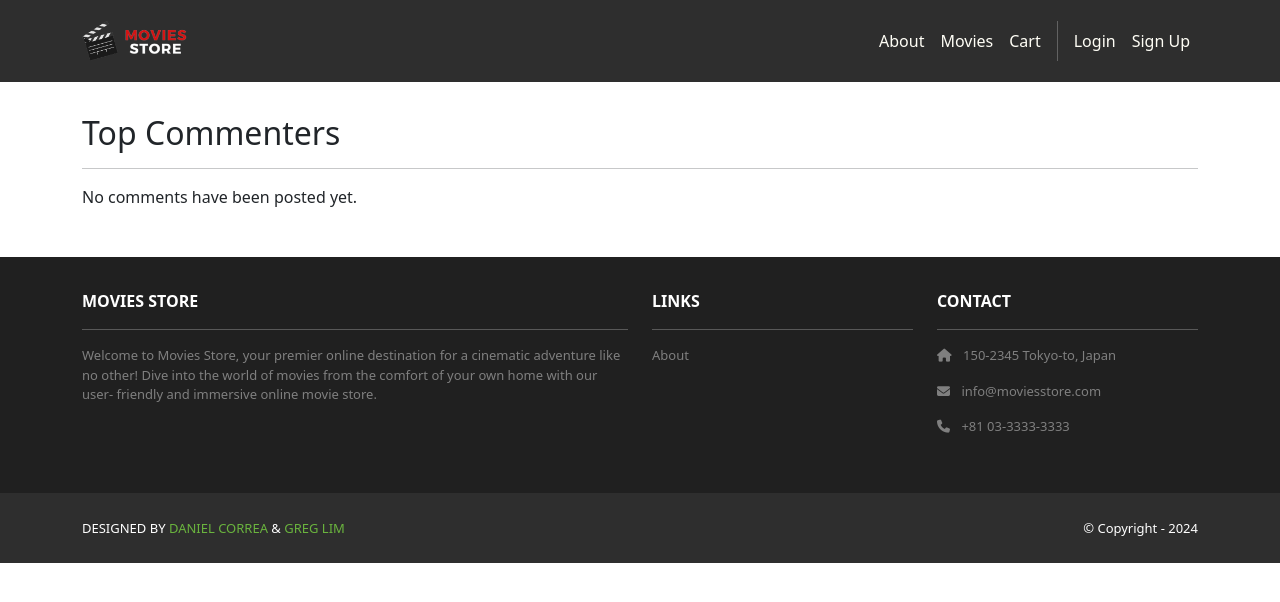
After one commit to turtlevil/moviesstore, a Django app: template movies/templates/movies/top_commenters.html in a window 1280 px wide. The commit adds this page. Shown: the top 602 px of the page. Run offline with Django 5.2, Linux system fonts and the light colour scheme; the template is opened without the code that fills it, so the values that code supplies are empty; some libraries are stand-ins or nearby versions.

Commit message:
Added top commenters admin page

```diff
--- /dev/null
+++ b/movies/templates/movies/top_commenters.html
@@ -0,0 +1,44 @@
+{% extends 'base.html' %}
+{% block content %}
+<div class="p-3">
+    <div class="container">
+        <div class="row mt-3">
+            <div class="col mx-auto mb-3">
+                <h2>Top Commenters</h2>
+                <hr />
+                {% if template_data.top_commenters %}
+                <div class="card mb-4">
+                    <div class="card-header">
+                        Most comments made
+                    </div>
+                    <div class="card-body">
+                        <b>User:</b> {{ template_data.top_commenters.user__username }}<br />
+                        <b>Comments posted:</b> {{ template_data.top_commenters.comments_posted }}
+                    </div>
+                 </div>
+                 <table class="table table-bordered table-striped text-center">
+                    <thead>
+                        <tr>
+                            <th scope="col">Rank</th>
+                            <th scope="col">User</th>
+                            <th scope="col">Comments Posted</th>
+                        </tr>
+                    </thead>
+                    <tbody>
+                        {% for commenter in template_data.commenters %}
+                        <tr>
+                            <td>{{ forloop.counter }}</td>
+                            <td>{{ commenter.user__username }}</td>
+                            <td>{{ commenter.comments_posted }}</td>
+                        </tr>
+                        {% endfor %}
+                    </tbody>
+                 </table>
+                {% else %}
+                <p>No comments have been posted yet.</p>
+                {% endif %}
+            </div>
+        </div>
+    </div>
+</div>
+{% endblock content %}
--- a/movies/urls.py
+++ b/movies/urls.py
@@ -8,5 +8,6 @@ urlpatterns = [
     path('<int:id>/review/<int:review_id>/delete/', views.delete_review, name='movies.delete_review'),
     #url for the report. sends id and review_id when url path clicked to report func
     path('<int:id>/review/<int:review_id>/report/', views.report, name='movies.report'),
+    path('top-commenters/', views.top_commenters, name='movies.top_commenters')
 
 ]
--- a/moviesstore/templates/base.html
+++ b/moviesstore/templates/base.html
@@ -40,6 +40,7 @@
             <a class="nav-link" href="{% url 'accounts.orders' %}">Orders</a>
             {% if user.is_staff %}
             <a class="nav-link" href="{% url 'cart.top_buyers' %}">Top Buyers</a>
+            <a class="nav-link" href="{% url 'movies.top_commenters' %}">Top Commenters</a>
             {% endif %}
             <a class="nav-link"href="{% url 'accounts.logout' %}">Logout ({{user.username }})</a>
             {% else %}
```
Also changed, not shown: movies/views.py (+17 -0 lines).
